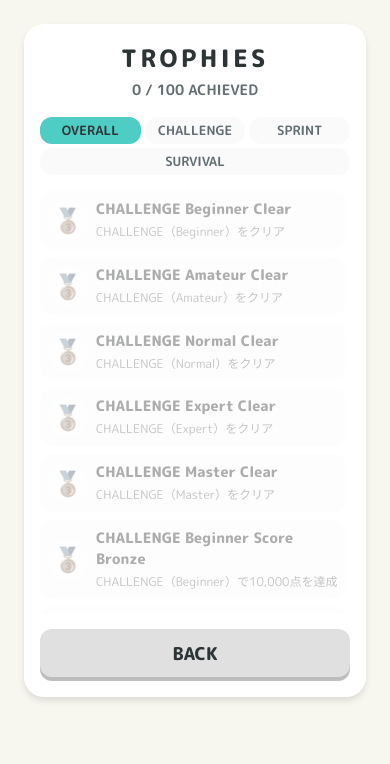
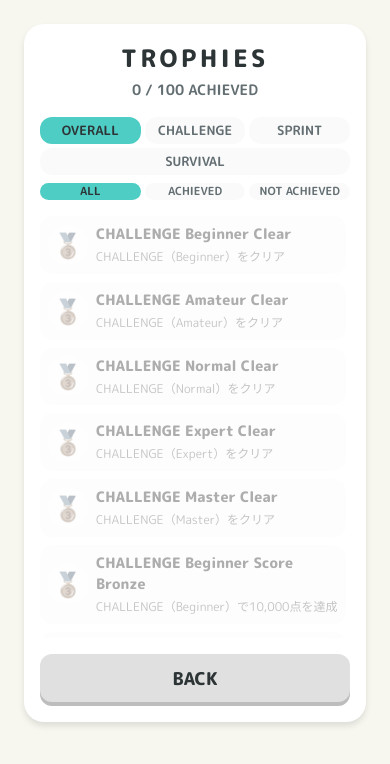
Before and after one commit to daisdice/menchin, a React (Vite) app: page /#/trophies in a window 390 px wide. Shown: the top 764 px of the page. Built offline with nearby package versions, Linux system fonts and the light colour scheme.

Commit message:
feat(ui): add achievement status filter to TrophyScreen

```diff
--- a/src/components/Screens/TrophyScreen.module.css
+++ b/src/components/Screens/TrophyScreen.module.css
@@ -46,6 +46,9 @@
 /* Tab Section */
 .tabSection {
     width: 100%;
+    display: flex;
+    flex-direction: column;
+    gap: var(--spacing-sm);
 }
 
 .tabGroup {
@@ -69,6 +72,12 @@
     cursor: pointer;
     transition: all 0.2s;
     text-align: center;
+}
+
+.tabSmall {
+    font-size: 0.75rem;
+    padding: var(--spacing-xs) var(--spacing-sm);
+    min-width: 60px;
 }
 
 .tab:hover {
@@ -209,6 +218,11 @@
         padding: var(--spacing-xs) var(--spacing-sm);
     }
 
+    .tabSmall {
+        font-size: 0.7rem;
+        padding: var(--spacing-xxs) var(--spacing-xs);
+    }
+
     .trophyList {
         height: 50vh;
         max-height: 50vh;
--- a/src/components/Screens/TrophyScreen.tsx
+++ b/src/components/Screens/TrophyScreen.tsx
@@ -6,11 +6,13 @@ import { GameButton } from '../UI/GameButton';
 import styles from './TrophyScreen.module.css';
 
 type TabType = 'overall' | 'challenge' | 'sprint' | 'survival';
+type AchievementFilterType = 'all' | 'achieved' | 'notAchieved';
 
 export const TrophyScreen: React.FC = () => {
     const navigate = useNavigate();
     const { unlockedTrophies, trophyUnlockDates } = useGameStore();
     const [activeTab, setActiveTab] = useState<TabType>('overall');
+    const [achievementFilter, setAchievementFilter] = useState<AchievementFilterType>('all');
 
     const formatDate = (timestamp: number) => {
         const date = new Date(timestamp);
@@ -24,8 +26,19 @@ export const TrophyScreen: React.FC = () => {
     };
 
     const filteredTrophies = TROPHIES.filter(trophy => {
-        if (activeTab === 'overall') return true;
-        return trophy.category === activeTab;
+        // Mode filter
+        const modeMatch = activeTab === 'overall' || trophy.category === activeTab;
+
+        // Achievement filter
+        const isUnlocked = unlockedTrophies.includes(trophy.id);
+        let achievementMatch = true;
+        if (achievementFilter === 'achieved') {
+            achievementMatch = isUnlocked;
+        } else if (achievementFilter === 'notAchieved') {
+            achievementMatch = !isUnlocked;
+        }
+
+        return modeMatch && achievementMatch;
     });
 
     const getTierClass = (tier: string) => {
@@ -75,6 +88,27 @@ export const TrophyScreen: React.FC = () => {
                             SURVIVAL
                         </button>
                     </div>
+
+                    <div className={styles.tabGroup}>
+                        <button
+                            className={`${styles.tab} ${styles.tabSmall} ${achievementFilter === 'all' ? styles.tabActive : ''}`}
+                            onClick={() => setAchievementFilter('all')}
+                        >
+                            ALL
+                        </button>
+                        <button
+                            className={`${styles.tab} ${styles.tabSmall} ${achievementFilter === 'achieved' ? styles.tabActive : ''}`}
+                            onClick={() => setAchievementFilter('achieved')}
+                        >
+                            ACHIEVED
+                        </button>
+                        <button
+                            className={`${styles.tab} ${styles.tabSmall} ${achievementFilter === 'notAchieved' ? styles.tabActive : ''}`}
+                            onClick={() => setAchievementFilter('notAchieved')}
+                        >
+                            NOT ACHIEVED
+                        </button>
+                    </div>
                 </div>
 
                 <div className={styles.trophyList}>
```
